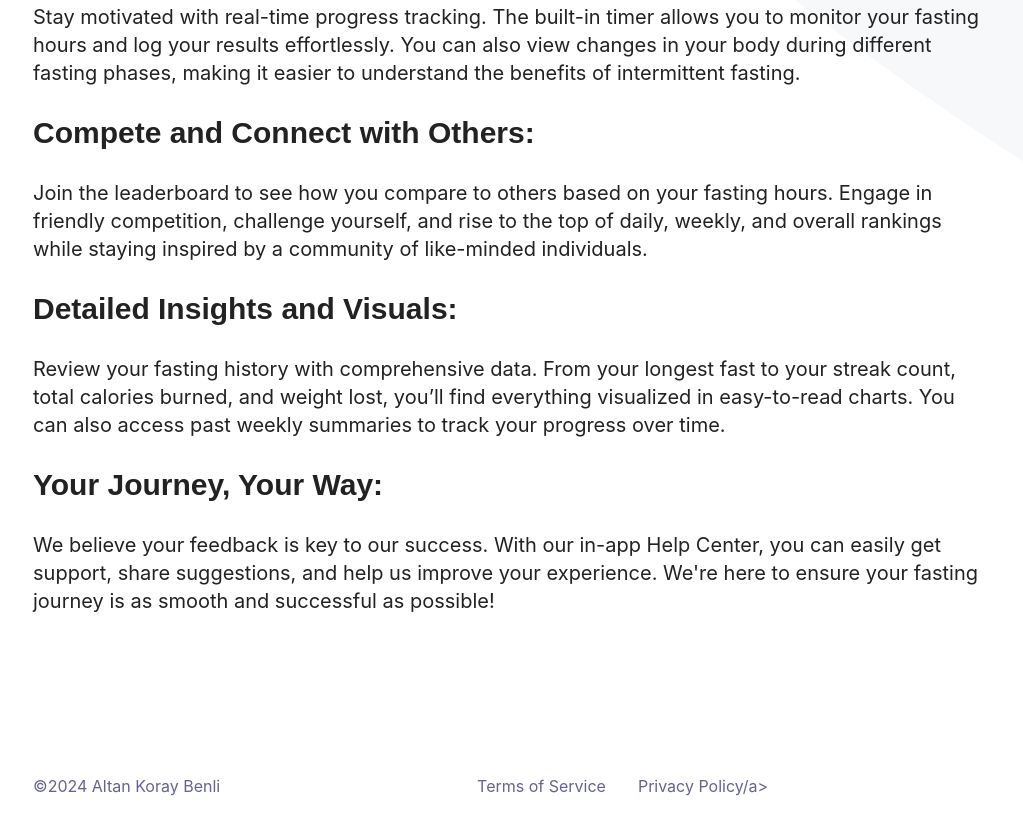
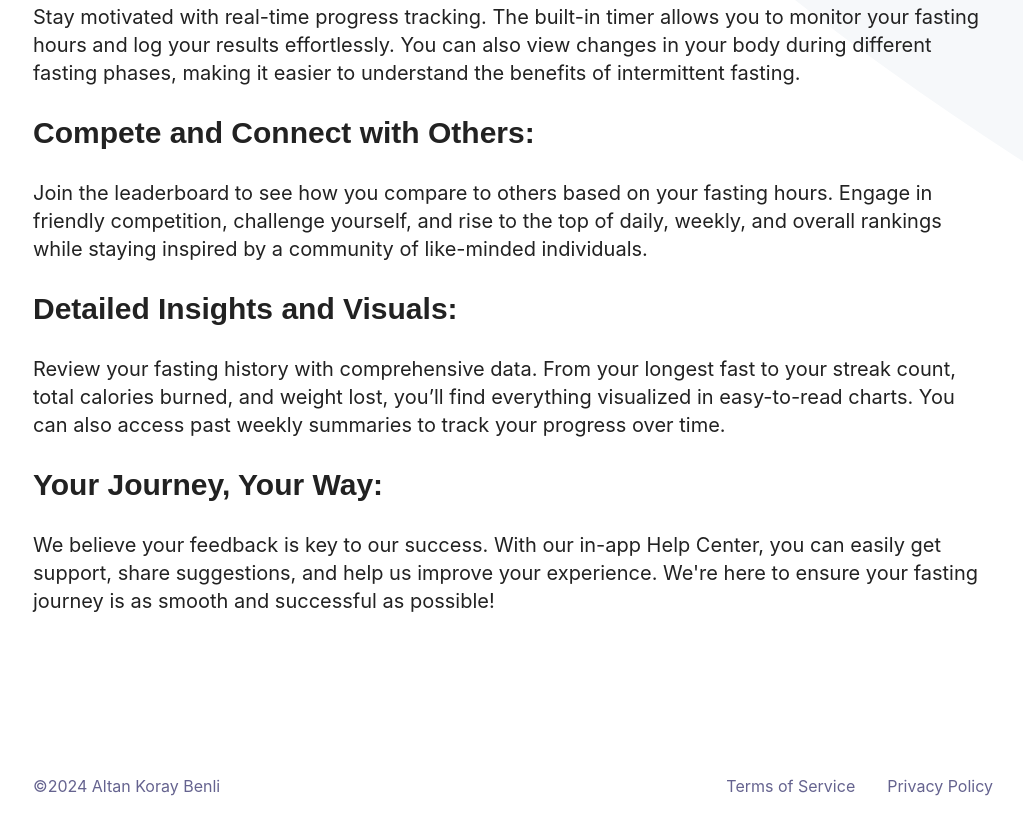
Before and after one commit to altankorayy/fasting-tracker-io, a plain HTML site: page index.html in a window 1280 px wide. Shown: the part 1518-2353 px from the top of the page, without its empty margins (127-1150 px from the left). Drawn offline with Linux system fonts and the light colour scheme.

Commit message:
Fix bugs.

```diff
--- a/index.html
+++ b/index.html
@@ -104,7 +104,7 @@
 								<a href="terms.html">Terms of Service</a>
 							</li>
 							<li class="footer__link">
-								<a href="privacy.html">Privacy Policy/a>
+								<a href="privacy.html">Privacy Policy</a>
 							</li>
 					</ul>
 				</div>
```
